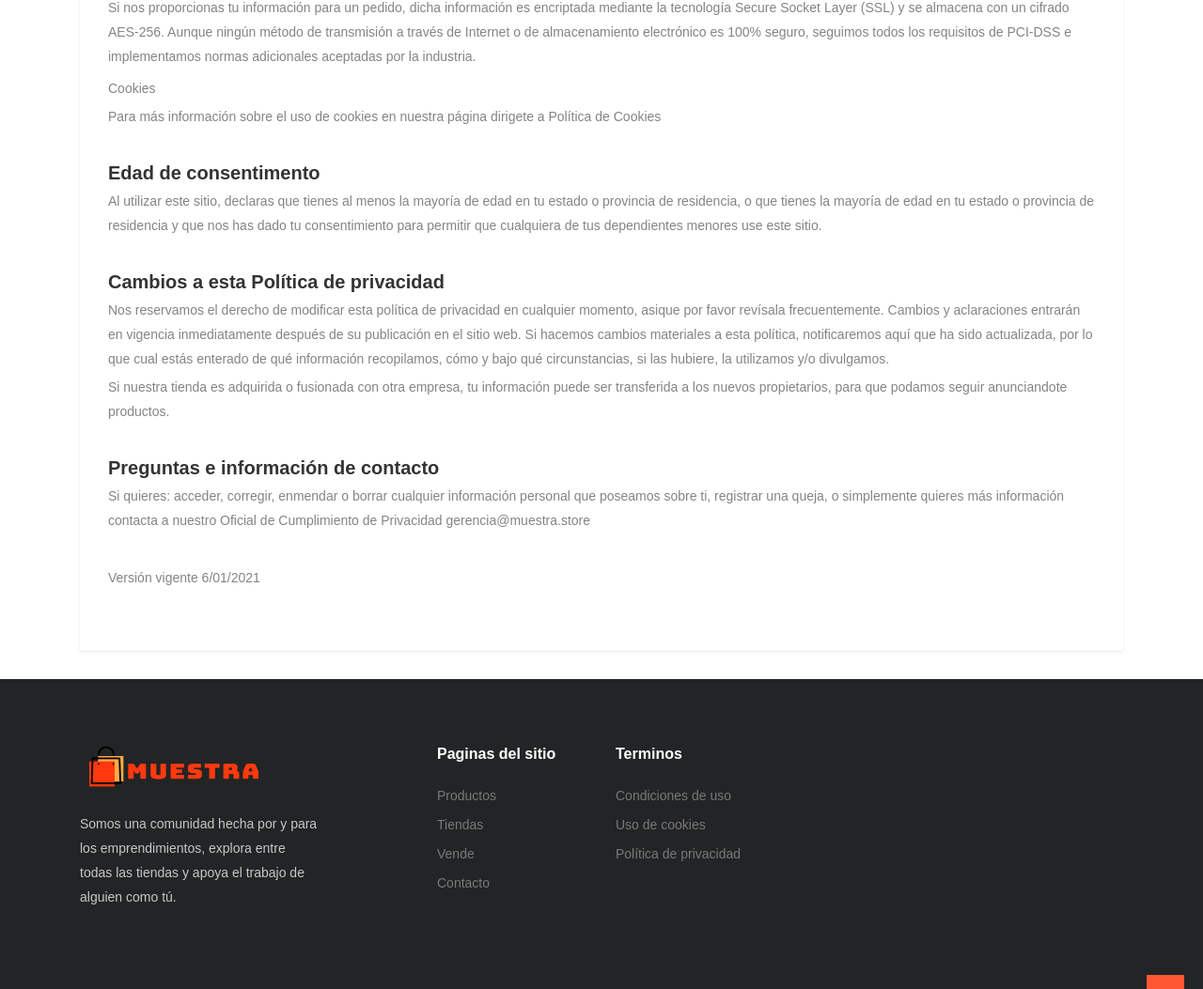
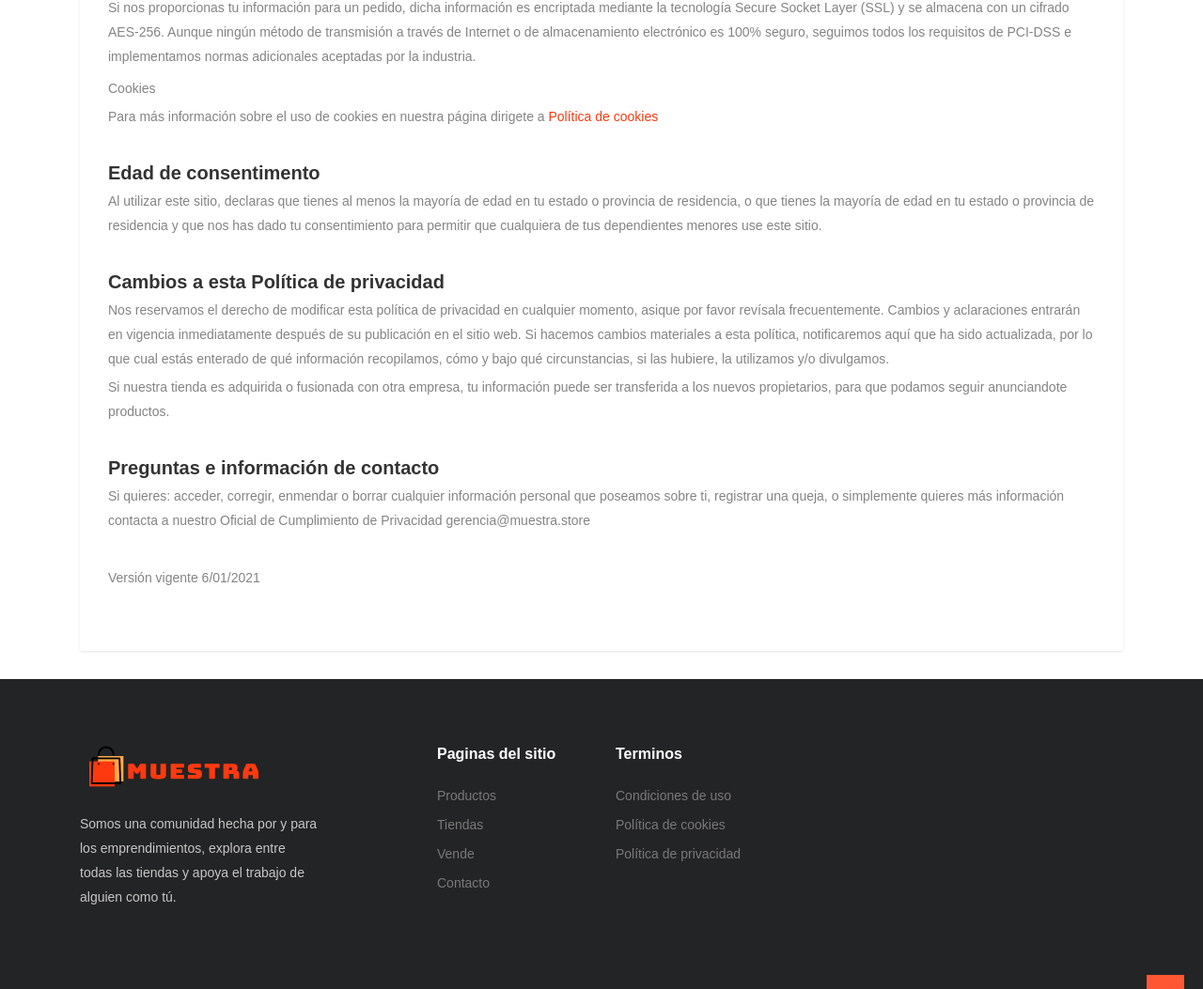
Before and after one commit to dricaurte29/eva01, a Django app: page /privacidad in a window 1280 px wide. Shown: the part 1190-2243 px from the top of the page at 94% size. Run offline with Django 3.2, Linux system fonts and the light colour scheme; some libraries are stand-ins or nearby versions; some web fonts are replaced.

Commit message:
politica de privacidad

```diff
--- a/proyectoApp/templates/proyectoApp/base.html
+++ b/proyectoApp/templates/proyectoApp/base.html
@@ -185,7 +185,7 @@
           <h4>Terminos</h4>
           <ul>
             <li><a href="{% url 'terminos' %}">Condiciones de uso</a></li>
-            <li><a href="{% url 'galleta' %}">Uso de cookies</a></li>
+            <li><a href="{% url 'galleta' %}">Política de cookies</a></li>
             <li><a href="{% url 'privacidad' %}">Política de privacidad</a></li>
 
 
--- a/proyectoApp/templates/proyectoApp/galleta.html
+++ b/proyectoApp/templates/proyectoApp/galleta.html
@@ -10,7 +10,7 @@
 		<div class="row">
 			<div class="col-md-8 offset-md-2 text-center">
 				<!-- Title text -->
-				<h3>Pólitica de Cookies</h3>
+				<h3>Política de Cookies</h3>
 			</div>
 		</div>
 	</div>
--- a/proyectoApp/templates/proyectoApp/privacidad.html
+++ b/proyectoApp/templates/proyectoApp/privacidad.html
@@ -46,7 +46,7 @@
      <p class="mb-1">Para proteger tu información personal, tomamos precauciones razonables y seguimos las mejores prácticas de la industria para asegurarnos de que no haya pérdida de manera inapropiada, mal uso, acceso, divulgación, alteración o destrucción de la misma.</p>
      <p class="mb-2">Si nos proporcionas tu información para un pedido, dicha información es encriptada mediante la tecnología Secure Socket Layer (SSL) y se almacena con un cifrado AES-256.  Aunque ningún método de transmisión a través de Internet o de almacenamiento electrónico es 100% seguro, seguimos todos los requisitos de PCI-DSS e implementamos normas adicionales aceptadas por la industria.</p>
      <p class="mb-1">Cookies</p>
-     <p>Para más información sobre el uso de cookies en nuestra página dirigete a <a  href="{% url 'galleta' %}"></a><span>Política de Cookies</span></p>
+     <p>Para más información sobre el uso de cookies en nuestra página dirigete a <a style="color: #ff390f;" href="https://muestra.store/cookies">Política de cookies</a></p>
     <h3>Edad de consentimento</h3>
     <p>Al utilizar este sitio, declaras que tienes al menos la mayoría de edad en tu estado o provincia de residencia, o que tienes la mayoría de edad en tu estado o provincia de residencia y que nos has dado tu consentimiento para permitir que cualquiera de tus dependientes menores use este sitio.</p>
     <h3>Cambios a esta Política de privacidad</h3>
```
